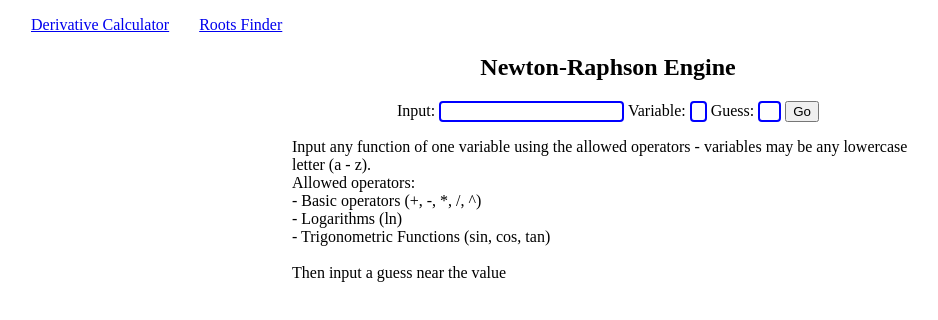
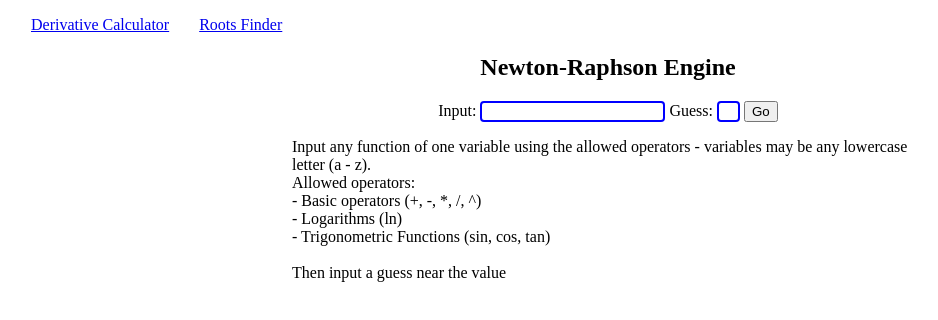
Before and after one commit to ewang729/ewang729.github.io, a plain HTML site: page roots.html in a window 1280 px wide. Shown: the whole page, without its empty margins (32-970 px from the left). Drawn offline with Linux system fonts and the light colour scheme.

Commit message:
Update roots.html

```diff
--- a/roots.html
+++ b/roots.html
@@ -18,8 +18,6 @@
         <p>
             <label>Input:</label>
             <input type="text" id="func">
-			<label>Variable:</label>
-            <input type="text" id="wrt" style = "width: 9px">
             <label>Guess:</label>
             <input type="text" id="guess" style = "width: 15px">
             <input type="submit" value="Go" onclick = "Roots(this.form)">
```
